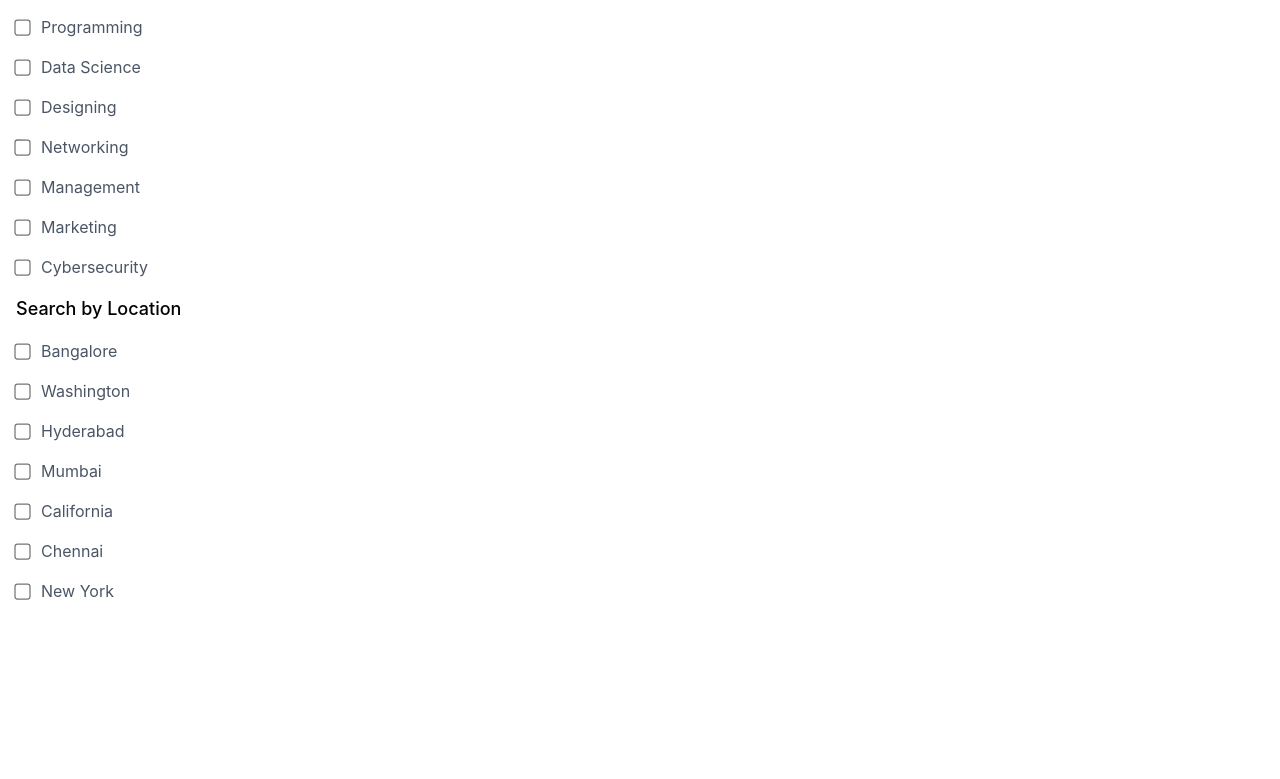
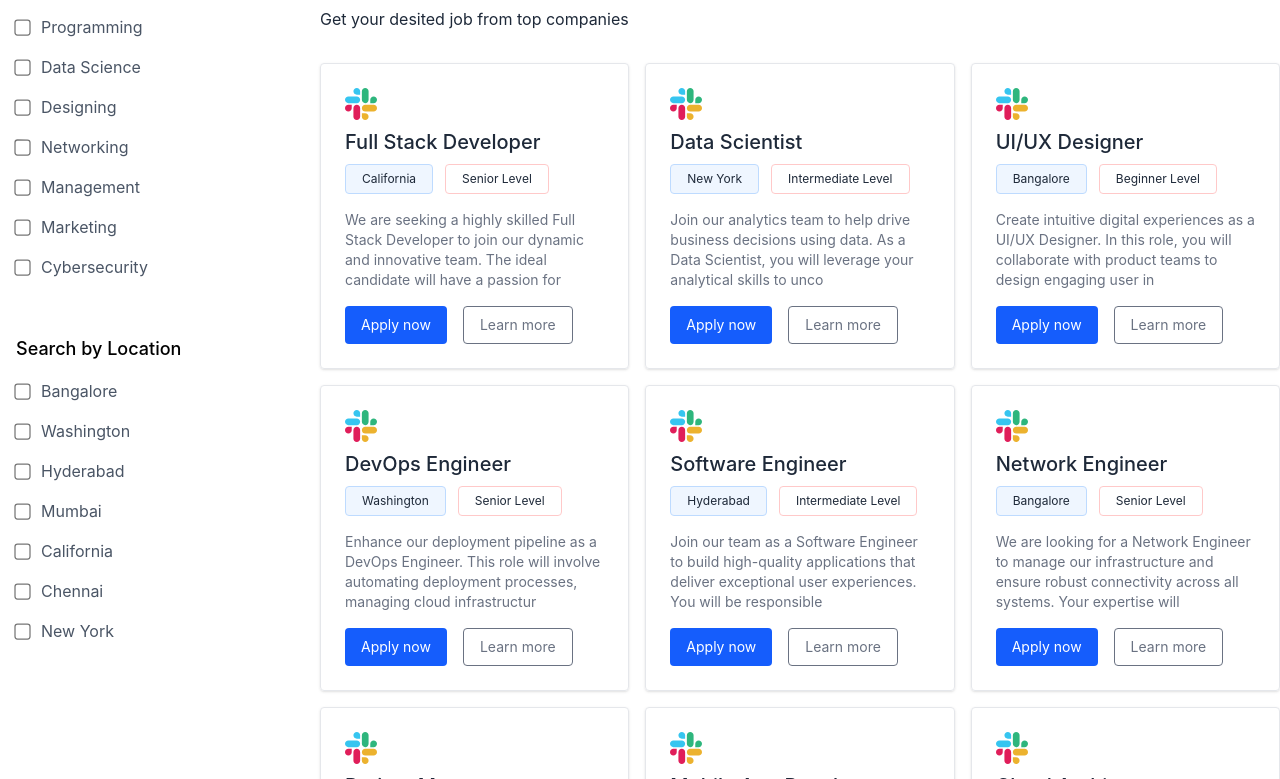
Before and after one commit to PraveenKumarM17/JPortal, a React app in the folder client/: page / in a window 1280 px wide. Shown: the part 627-1406 px from the top of the page. Before the commit the page ends 1262 px from the top, so only its background shows below. Built offline with nearby package versions, Linux system fonts and the light colour scheme; no server answers; the HTML template or start-up script is replaced by a standard one.

Commit message:
feat(client): Added the JobCards

```diff
--- /dev/null
+++ b/client/src/components/JobCard.jsx
@@ -0,0 +1,24 @@
+import React from 'react'
+import { assets } from '../assets/assets'
+
+const JobCard = ({ job }) => {
+  return (
+    <div className='border border-gray-200 p-6 shadow rounded'>
+      <div className='flex justify-between items-center'>
+        <img className='h-8' src={ assets.company_icon } alt="" />
+      </div>
+      <h4 className='font-medium text-xl mt-2'>{ job.title }</h4>
+      <div className='flex items-center gap-3 mt-2 text-xs'>
+        <span className='bg-blue-50 border border-blue-200 px-4 py-1.5 rounded'>{ job.location }</span>
+        <span className='bg-bed-50 border border-red-200 px-4 py-1.5 rounded'>{ job.level }</span>
+      </div>
+      <p className='text-gray-500 text-sm mt-4' dangerouslySetInnerHTML={{__html:job.description.slice(0,150)}}></p>
+      <div className='mt-4 flex gap-4 text-sm'>
+        <button className='bg-blue-600 text-white px-4 py-2 rounded'>Apply now</button>
+        <button className='text-gray-500 border border-gray-500 rounded px-4 py-2'>Learn more</button>
+      </div>
+    </div>
+  )
+}
+
+export default JobCard
--- a/client/src/components/JobListing.jsx
+++ b/client/src/components/JobListing.jsx
@@ -1,6 +1,7 @@
 import React, { useContext } from "react";
 import { AppContext } from "../context/AppContext";
-import { assets, JobCategories, JobLocations } from "../assets/assets";
+import { assets, JobCategories, JobLocations, jobsData } from "../assets/assets";
+import JobCard from "./JobCard";
 
 const JobListing = () => {
   const { isSearched, searchFilter, setSearchFilter } = useContext(AppContext);
@@ -62,7 +63,7 @@
 
           {/* Loacation Filter */}
           <div className="max-lg:hidden">
-            <h4 className="font-medium text-lg py-4">Search by Location</h4>
+            <h4 className="font-medium text-lg py-4 pt-14">Search by Location</h4>
             <ul className="space-y-4 text-gray-600">
                 {
                     JobLocations.map((location, index) => (
@@ -76,7 +77,16 @@
           </div>
       </div>
 
-
+        {/* Job listings */}
+        <section className="w-full lg:w-3/4 text-gray-800 max-lg:px-4">
+            <h3 className="font-medium text-3xl py-2" id="job-list">Latest jobs</h3>
+            <p className="mb-8">Get your desited job from top companies</p>
+            <div className="grid grid-cols-1 sm:grid-cols-2 xl:grid-cols-3 gap-4">
+                { jobsData.map((job, index) => (
+                    <JobCard key={index} job={job} />
+                )) }
+            </div>
+        </section>
 
     </div>
   );
```
